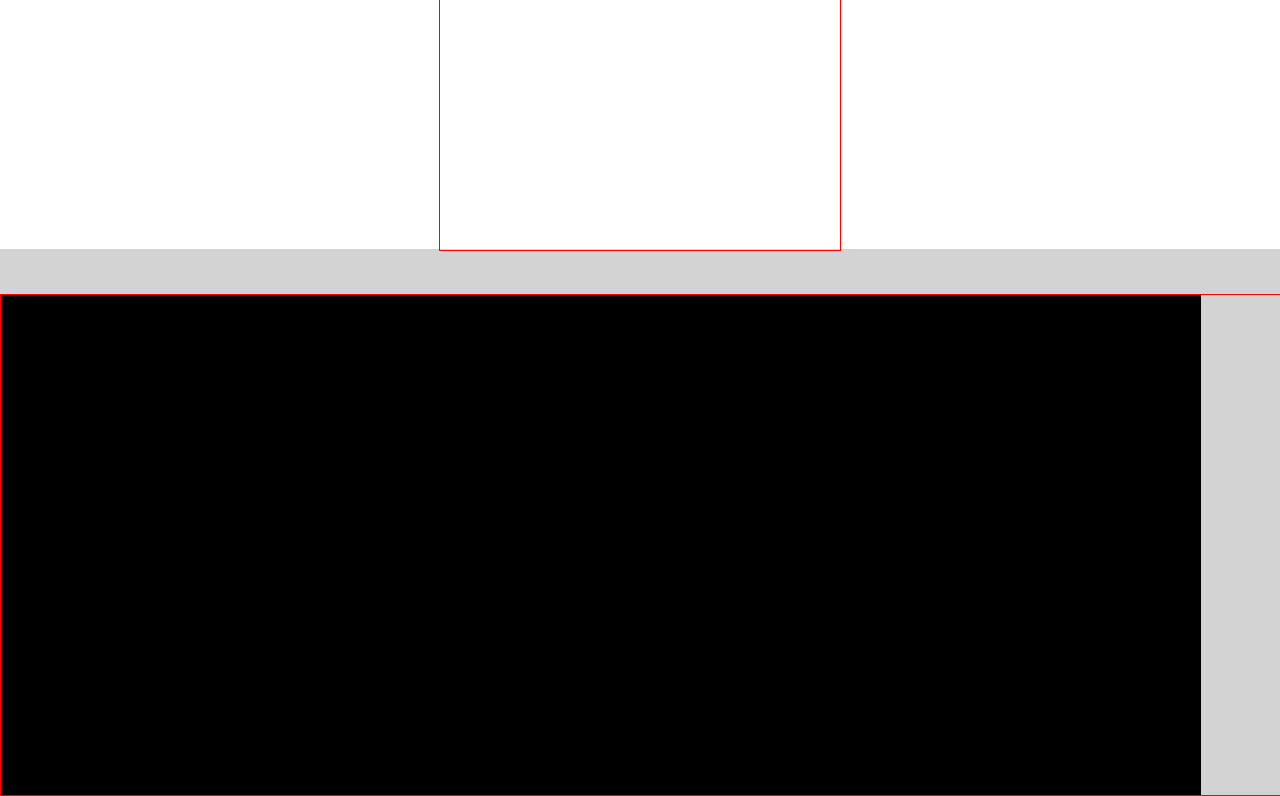
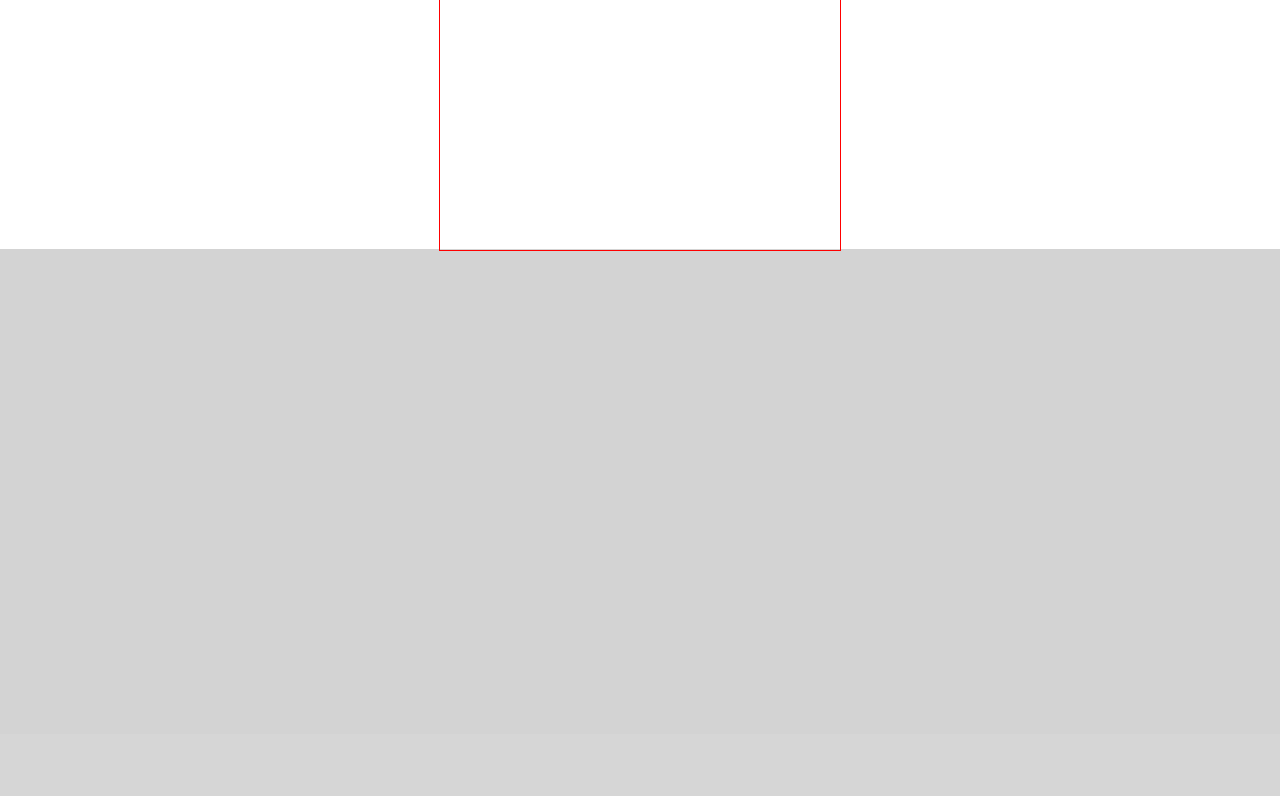
Before and after one commit to EduardoCruzProductions/DxProject, a PHP site: page / in a window 1280 px wide. Shown: the part 66-862 px from the top of the page. After the commit the page ends 317 px from the top, so only its background shows below. Run offline with PHP 8.4, Linux system fonts and the light colour scheme.

Commit message:
Primeiro Up

```diff
--- a/css/style_home.css
+++ b/css/style_home.css
@@ -48,36 +48,6 @@ body{
 
 }
 
-
-#main_option{
-	margin:0 auto;
-	float:left;
-	height:500px;
-	width:400px;
-	background:black;
-
-}
-
-#main_option_l{
-
-	margin-left:100px;
-	float:left;
-	height:500px;
-	width:400px;
-	background:black;
-
-}
-
-#main_option_r{
-
-	margin-right:100px;
-	float:right;
-	height:500px;
-	width:400px;
-	background:black;
-
-}
-
 a{
 
 	text-decoration:none;
--- a/index.php
+++ b/index.php
@@ -26,36 +26,6 @@
 		</article>
 
 
-
-
-		<div id="main_menu">
-
-			<div id="main_option">
-
-
-
-			</div>
-
-			<div id="main_option">
-
-
-
-			</div>
-
-			<div id="main_option">
-
-
-
-			</div>
-
-
-		</div>
-
-
-
-
-
-
 	</body>
 
 
```
